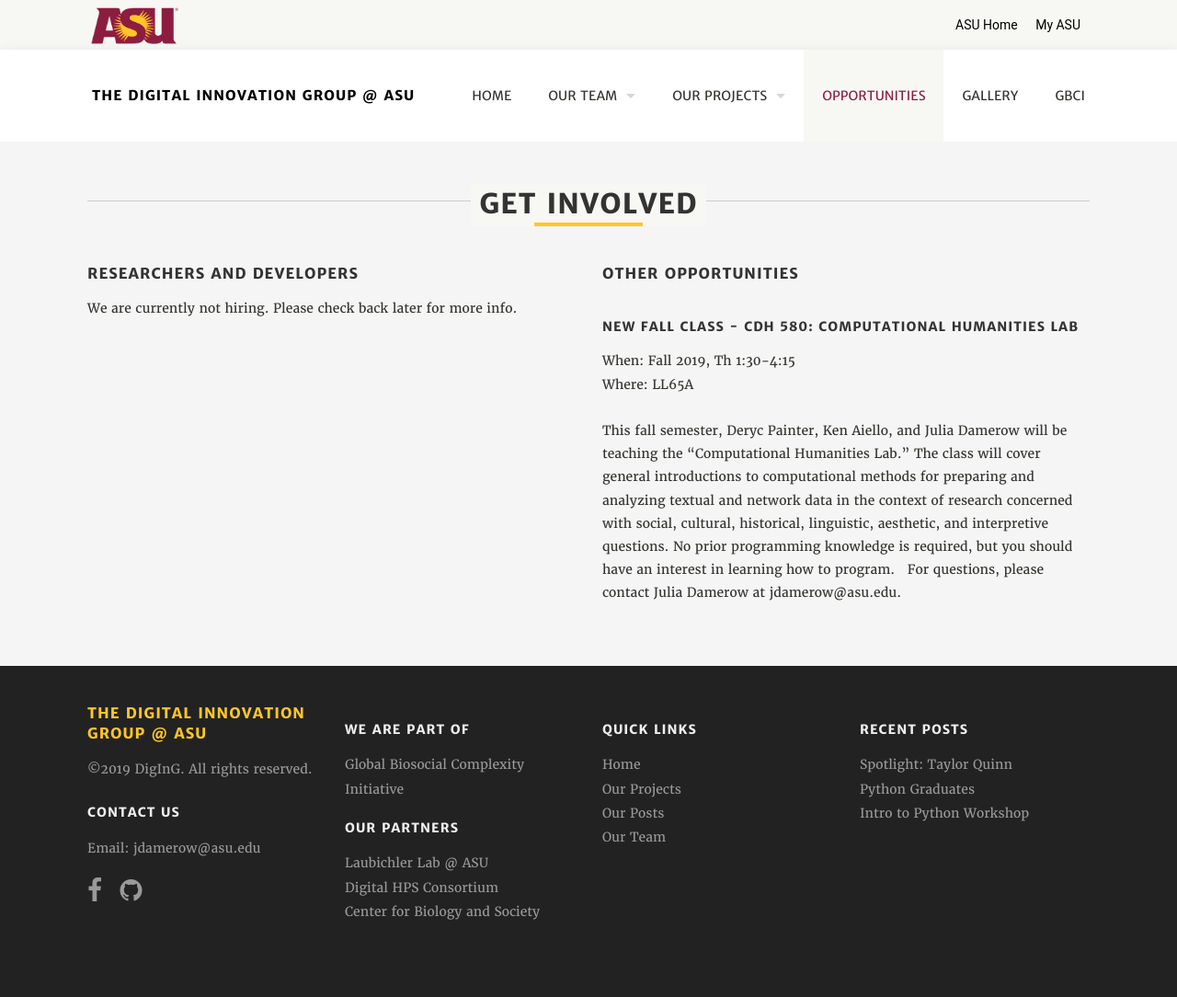
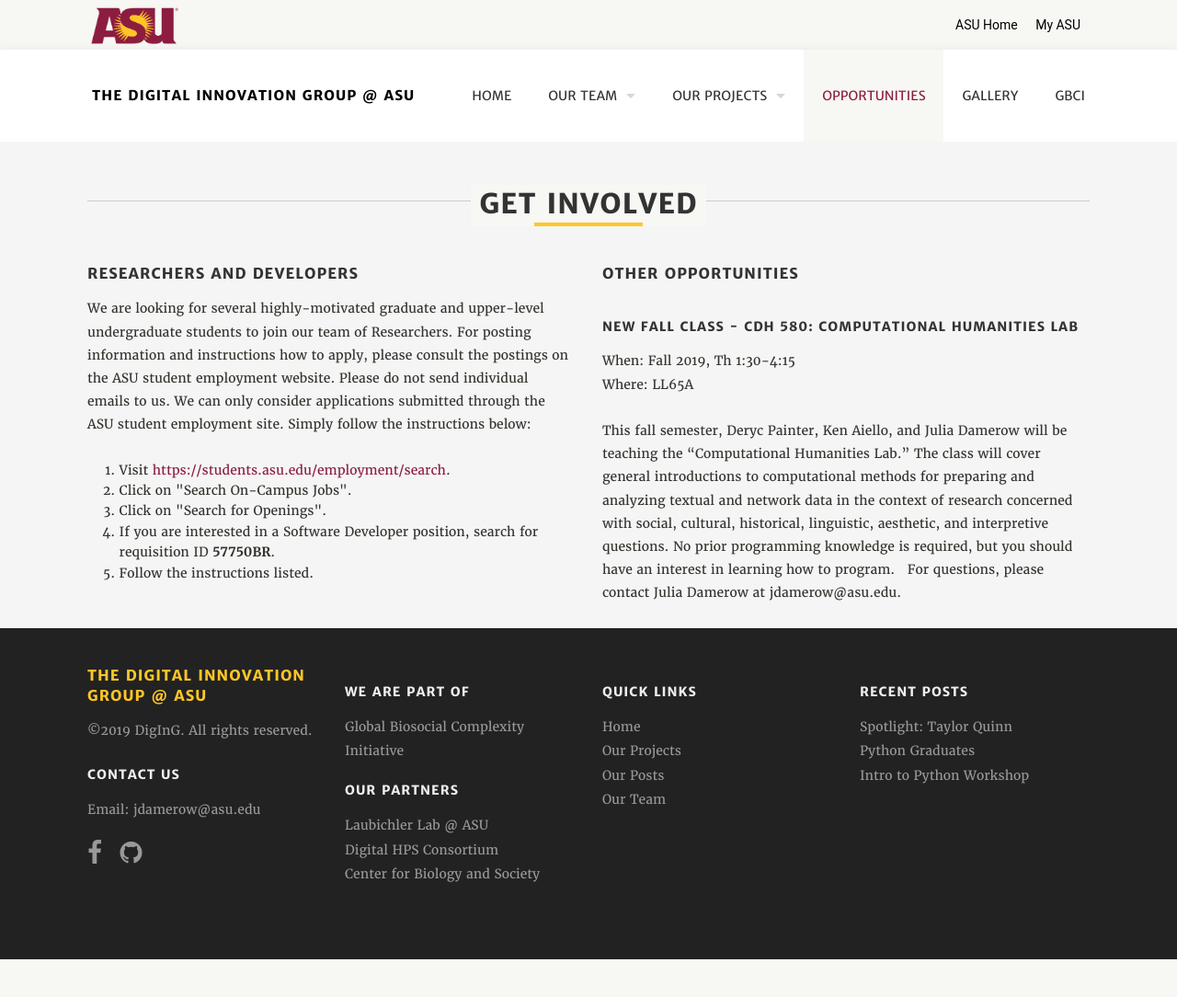
Before and after one commit to diging/diging, a Jekyll site: the page built from opportunities/index.html, in a window 1280 px wide. Shown: the whole page at 92% size. Built offline with Jekyll 4.4.1, drawn with Linux system fonts in a browser that asks for light colours; after the commit the page ends 1043 px from its top, so only the background shows below that.

Commit message:
Update index.html

```diff
--- a/opportunities/index.html
+++ b/opportunities/index.html
@@ -21,16 +21,16 @@
           <h3 >Researchers and Developers</h3>
         </header>
 
-        <p style="padding-bottom: 350px;  ">We are currently not hiring. Please check back later for more info.</p>
-	<!-- <p>We are looking for several highly-motivated graduate and upper-level undergraduate students to join our team of Software Developers. For posting information and instructions how to apply, please consult the postings on the ASU student employment website. Please do not send individual emails to us. We can only consider applications submitted through the ASU student employment site. Simply follow the instructions below: </p> -->
-	<!-- <ol style="list-style-type: decimal; padding-left: 15px;">
+        <!--<p style="padding-bottom: 350px;  ">We are currently not hiring. Please check back later for more info.</p>-->
+	<p>We are looking for several highly-motivated graduate and upper-level undergraduate students to join our team of Researchers. For posting information and instructions how to apply, please consult the postings on the ASU student employment website. Please do not send individual emails to us. We can only consider applications submitted through the ASU student employment site. Simply follow the instructions below: </p>
+	<ol style="list-style-type: decimal; padding-left: 15px;">
 
 		<li>Visit <a href="https://students.asu.edu/employment/search" target="_blank">https://students.asu.edu/employment/search</a>.</li>
 		<li>Click on "Search On-Campus Jobs".</li>
 		<li>Click on "Search for Openings".</li>
-		<li>If you are interested in a Software Developer position, search for requisition ID <strong>54737BR</strong>. </li>
+		<li>If you are interested in a Software Developer position, search for requisition ID <strong>57750BR</strong>. </li>
 		<li>Follow the instructions listed.</li>
-	</ol>-->
+	</ol>
       </div>
 
       <div class="large-6 medium-6 columns">
```
